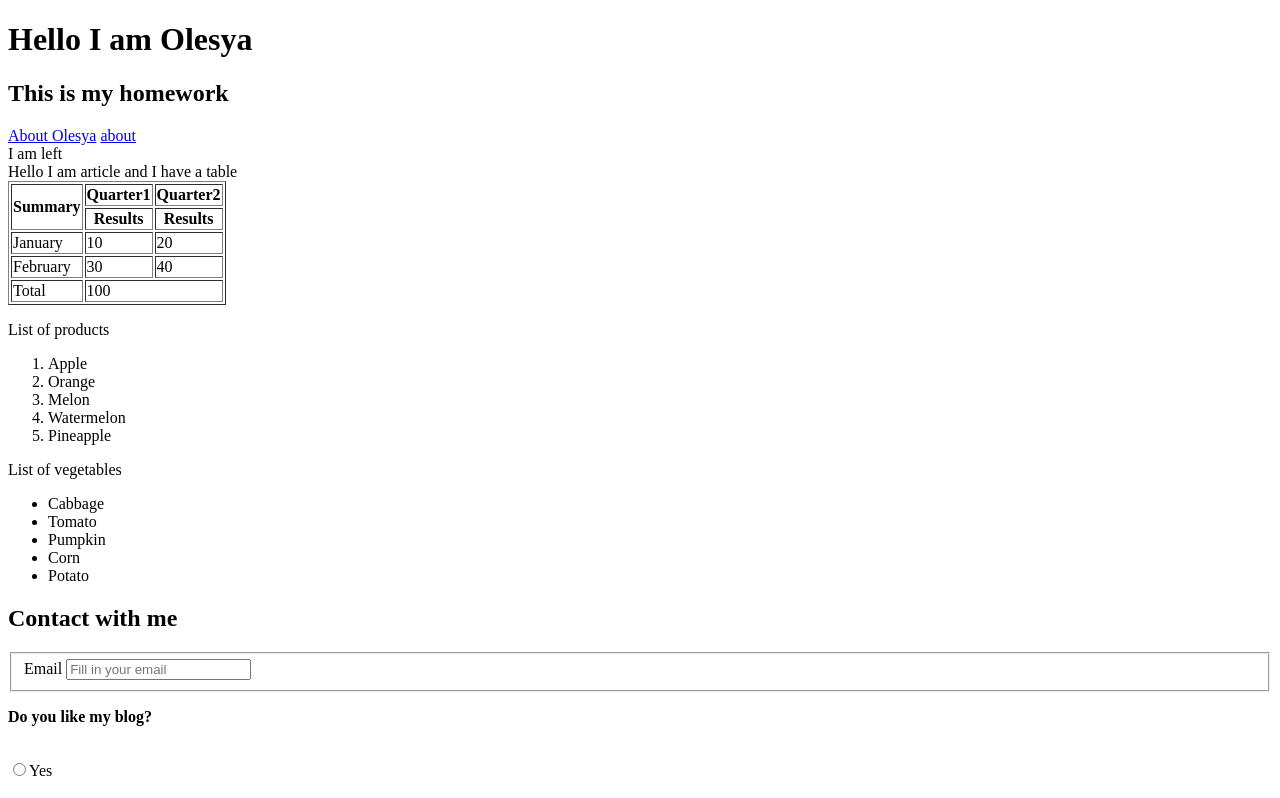
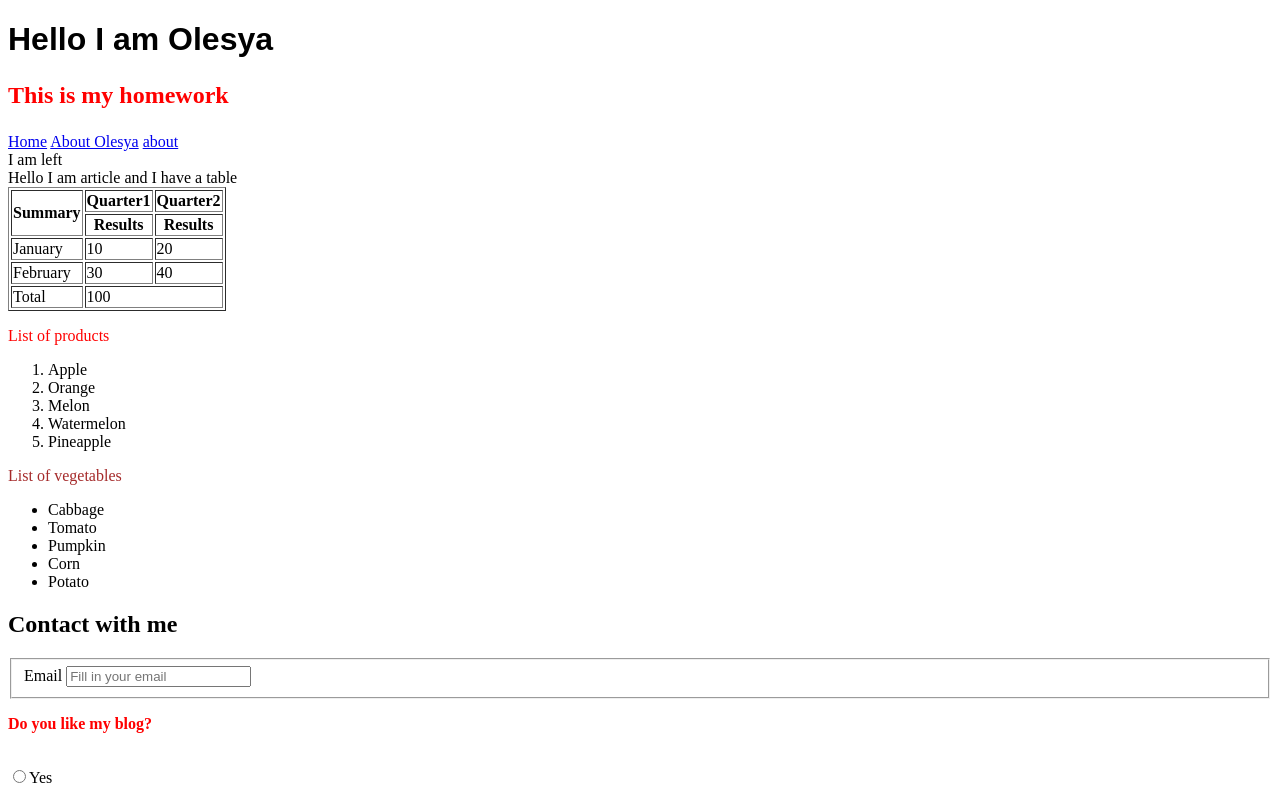
Before and after one commit to Paslavska/Homework3, a plain HTML site: page index.html in a window 1280 px wide. Shown: the top 798 px of the page. Drawn offline with Linux system fonts and the light colour scheme.

Commit message:
add new file

```diff
--- /dev/null
+++ b/Style.css
@@ -0,0 +1,25 @@
+p {
+    color: red;
+}
+
+#list-vegetables {
+    color: brown;
+}
+
+#list-products:hover {
+    color: green;
+
+}
+
+a:active { color: lime; }
+#myhomework::pseudo-element
+    p::first-line {
+    color:blue;
+    font-variant:small-caps;
+}
+h1 {
+    font-family:Arial;
+}
+h2 {
+    font-family:serif;
+}
--- a/index.html
+++ b/index.html
@@ -2,17 +2,19 @@
 <html>
     <head>
         <title> </title>
+       <link href = "Style.css" rel = "stylesheet" type = "text/css">
     </head>
     <body>
         <header>
             <hgroup>
                 <h1>Hello I am Olesya</h1>
-                <h2>This is my homework</h2>
+                <h2><p id="myhomework">This is my homework</p></h2>
             </hgroup>
         </header>
         <nav>
+            <a href="index.html">Home</a>
             <a href="https://www.facebook.com/olesya.kuznetzova" target="_blank" >About Olesya</a>
-            <a href="/about.html">about</a>
+            <a href="about.html">about</a>
         </nav>
         <aside>
             I am left
@@ -47,7 +49,7 @@
                 </table>
             </section>
             <section>
-                <p>List of products</p>
+                <p id="list-products">List of products</p>
                 <ol>
                     <li>Apple</li>
                     <li>Orange</li>
@@ -55,7 +57,7 @@
                     <li>Watermelon</li>
                     <li>Pineapple</li>
                 </ol>
-                <p>List of vegetables</p>
+                <p id="list-vegetables">List of vegetables</p>
                 <ul>
                     <li>Cabbage</li>
                 <li>Tomato</li>
```
Also changed, not shown: about.html (+10 -0 lines).
